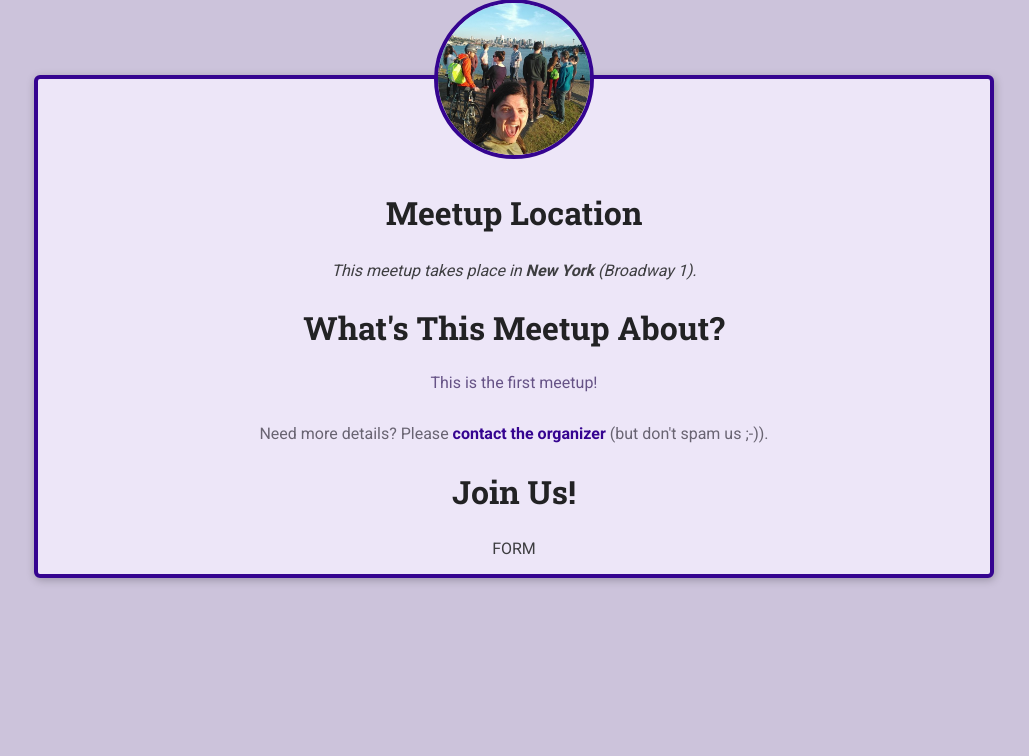
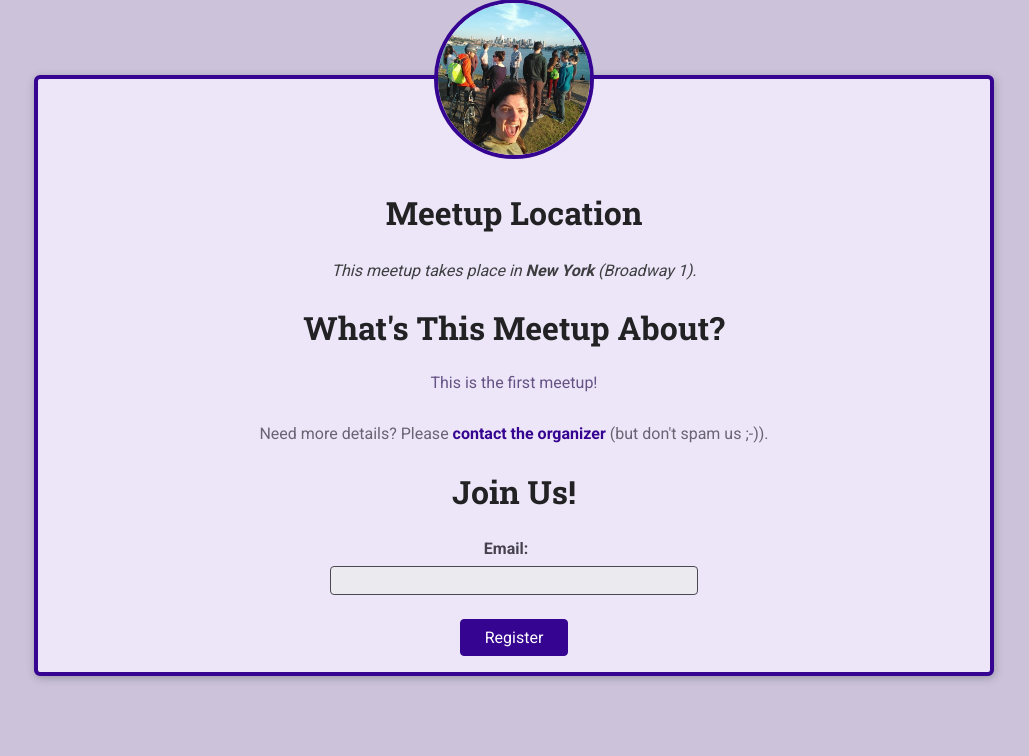
Before and after one commit to tsytsyksvitlana/django-meetups, a Django app: a page that uses meetups/templates/meetups/meetup-details.html in a window 1280 px wide. Shown: the part 196-952 px from the top of the page, without its empty margins (126-1155 px from the left). Before the commit the page ends 779 px from the top, so only its background shows below. Run offline with Django 4.2, Linux system fonts and the light colour scheme; data comes from the database, SQL or seed files in the repository.

Commit message:
email modelform added

```diff
--- /dev/null
+++ b/meetups/forms.py
@@ -0,0 +1,8 @@
+from django import forms
+
+from .models import Participant
+
+class RegistrationForm(forms.ModelForm):
+    class Meta:
+        model=Participant
+        fields=['email']
--- a/meetups/templates/meetups/meetup-details.html
+++ b/meetups/templates/meetups/meetup-details.html
@@ -35,7 +35,14 @@
 
   <section id="registration">
     <h2>Join Us!</h2>
-    FORM
+    <form>
+      <ul>
+        {{ form.as_ul }}
+      </ul>
+      <div id='registration-actions'>
+        <button>Register</button>
+      </div>
+    </form>
   </section>
 </article>
 {% else %}
--- a/meetups/views.py
+++ b/meetups/views.py
@@ -2,6 +2,7 @@ from django.shortcuts import render
 from django.http import HttpResponse
 
 from .models import Meetup
+from .forms import RegistrationForm
 # Create your views here.
 
 def index(request):
@@ -13,9 +14,11 @@ def index(request):
 def metup_details(request, meetup_slug):
     try:
         selected_meetup= Meetup.objects.get(slug=meetup_slug)
+        registration_form = RegistrationForm()
         return render(request, 'meetups/meetup-details.html', {
             'meetup_found' : True,
-            'meetup': selected_meetup
+            'meetup': selected_meetup,
+            'form': registration_form
         })
     except Exception as exc:
         return render(request, 'meetups/meetup-details.html', {
```
